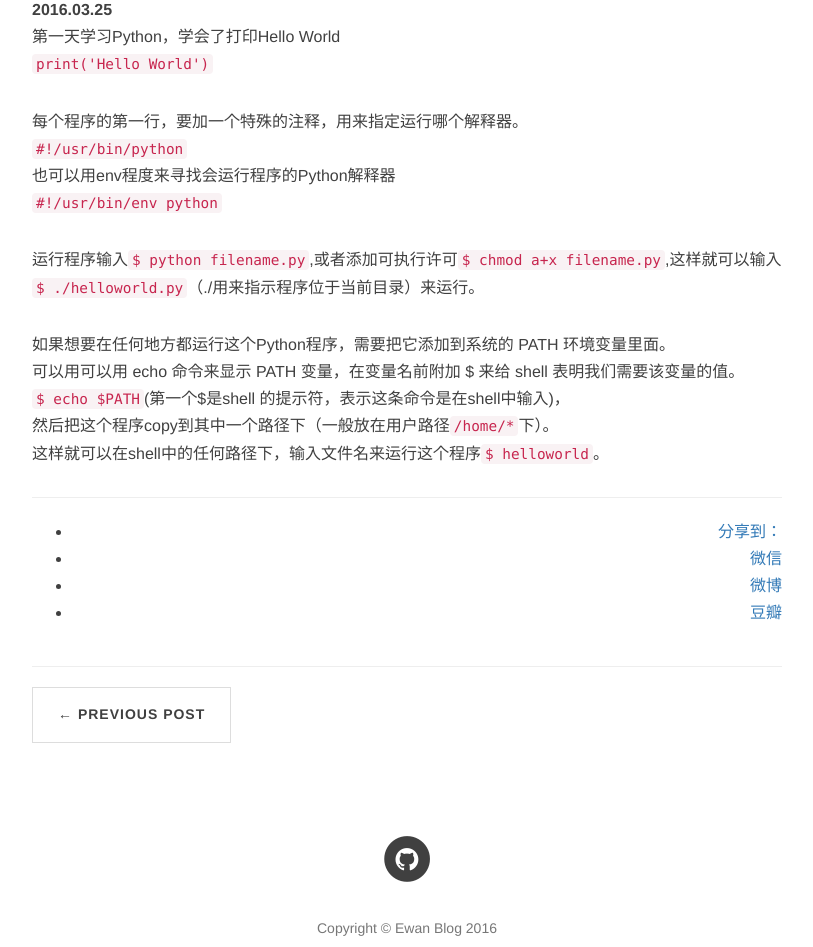
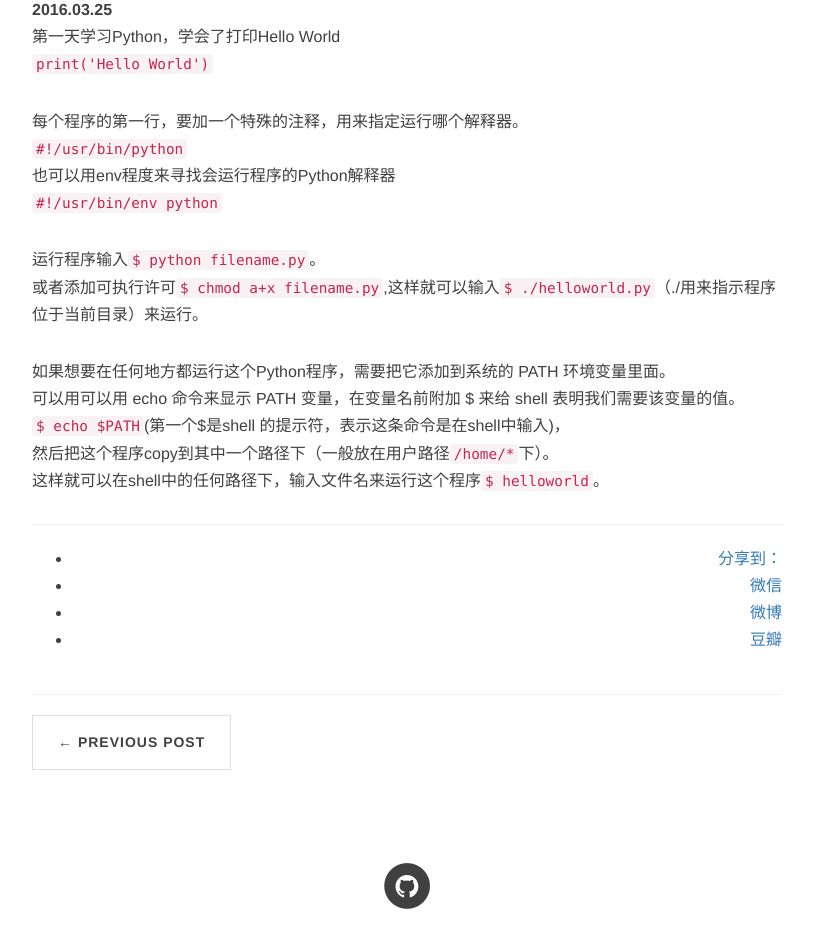
Before and after one commit to EwanZhang/EwanZhang, a Jekyll site: the page built from _posts/2016-03-25-自学Python的日记.md, in a window 1280 px wide. Shown: the part 355-1302 px from the top of the page, without its empty margins (233-1046 px from the left). Built offline with Jekyll 4.4.1, drawn with Linux system fonts in a browser that asks for light colours; nearby versions of some CDN libraries; comment, search, counter and statistics services are not loaded.

```diff
--- a/_posts/2016-03-25-自学Python的日记.md
+++ b/_posts/2016-03-25-自学Python的日记.md
@@ -17,7 +17,8 @@ tags:
 也可以用env程度来寻找会运行程序的Python解释器
 `#!/usr/bin/env python`
 
-运行程序输入`$ python filename.py`,或者添加可执行许可`$ chmod a+x filename.py`,这样就可以输入`$ ./helloworld.py`（./用来指示程序位于当前目录）来运行。
+运行程序输入`$ python filename.py`。
+或者添加可执行许可`$ chmod a+x filename.py`,这样就可以输入`$ ./helloworld.py`（./用来指示程序位于当前目录）来运行。
 
 如果想要在任何地方都运行这个Python程序，需要把它添加到系统的 PATH 环境变量里面。
 可以用可以用 echo 命令来显示 PATH 变量，在变量名前附加 $ 来给 shell 表明我们需要该变量的值。
```
